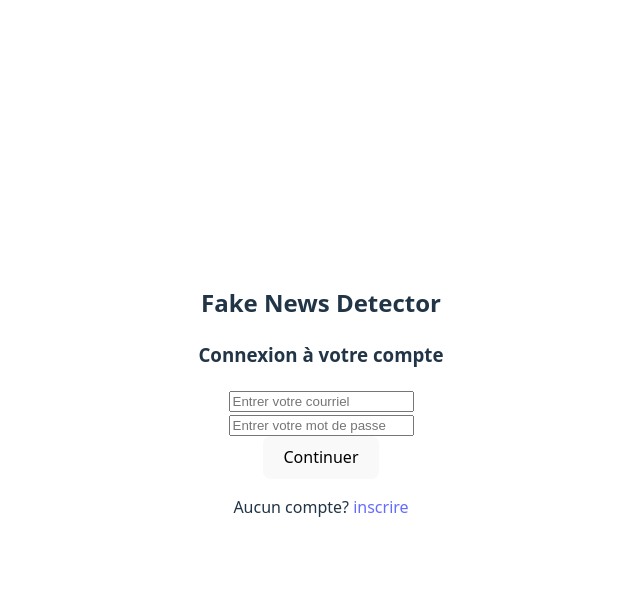
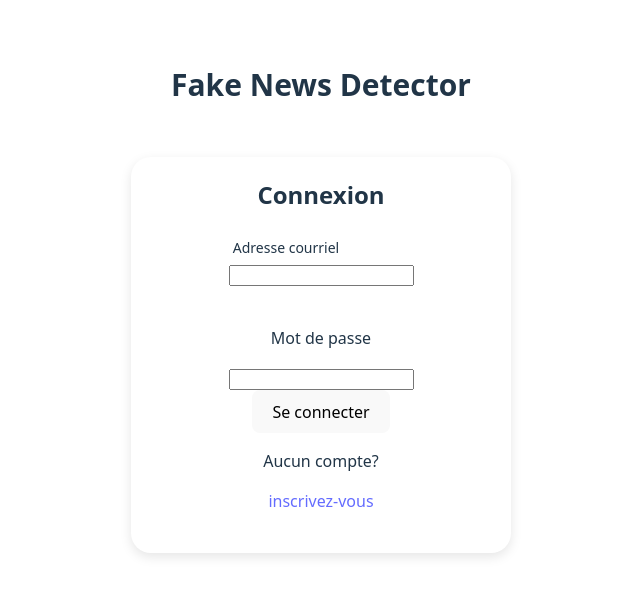
Before and after one commit to Soglo3006/ai_fake_news_detector_2, a React (Vite) app in the folder frontend/: page /login in a window 1280 px wide. Shown: the top 596 px of the page, without its empty margins (319-959 px from the left). Built offline with nearby package versions, Linux system fonts and the light colour scheme.

Commit message:
Ajout du code Css dans Login.jsx

```diff
--- a/frontend/src/Login.css
+++ b/frontend/src/Login.css
@@ -0,0 +1,30 @@
+.Tab-connexion{
+    justify-content: center;
+    align-items: center;
+    height: 100vh;
+    background-color: inherit;
+}
+.Tab-connexion h2{
+    font-size: 30px;
+    margin-bottom: 40px;
+    margin-top: 30px;
+}
+.Tab-connexion-form {
+  padding: 0px 40px 40px 40px;
+  border-radius: 20px;
+  box-shadow: 0 4px 12px rgba(0, 0, 0, 0.1);
+  width: 300px;
+  text-align: center;
+  margin-top: 50px;
+}
+
+.Tab-connexion-form h3 {
+  font-size: 24px;
+  padding-top: 20px;
+}
+
+.Tab-connexion-form-underline p {
+    font-size: 14px;
+    margin-bottom: 4px;
+    margin-right: 70px;
+}
--- a/frontend/src/Login.jsx
+++ b/frontend/src/Login.jsx
@@ -1,5 +1,6 @@
 import { useState } from "react";
 import { Link } from "react-router-dom";
+import "./Login.css";
 
 function Login() {
     const [email,SetEmail] = useState("");
@@ -7,27 +8,35 @@ function Login() {
 
 
     return(
-        <div>
+        <div className="Tab-connexion">
             <h2>Fake News Detector</h2>
-            <h3>Connexion à votre compte</h3>
+            <div className="Tab-connexion-form">
+                <h3>Connexion</h3>
+                <div className="Tab-connexion-form-underline">
+                <p>Adresse courriel</p>
                 <input
-            type="text"
+                type="email"
                 name="mail"
-            placeholder="Entrer votre courriel"
+                className="input-mail"
                 value={email}
                 onChange={(e) => SetEmail(e.target.value)}
-            ></input><br></br>
+                ></input>
+                </div>
+                <br></br>
+                <p>Mot de passe</p>
                 <input
-            type="text"
+                type="password"
                 name="mot-passe"
-            placeholder="Entrer votre mot de passe"
+                className="input-mot-passe"
                 value={password}
                 onChange={(e) => SetPassword(e.target.value)}
                 ></input><br></br>
-            <button>
-                Continuer
+                <button className="button-connecter">
+                    Se connecter
                 </button><br></br>
-            <p>Aucun compte? <Link to="/inscrire">inscrire</Link></p>
+                <p>Aucun compte?</p>
+                <Link to="/inscrire">inscrivez-vous</Link>
+            </div>
         </div>
     );
 }
```
Lines whose indentation alone changed are shown as unchanged.
